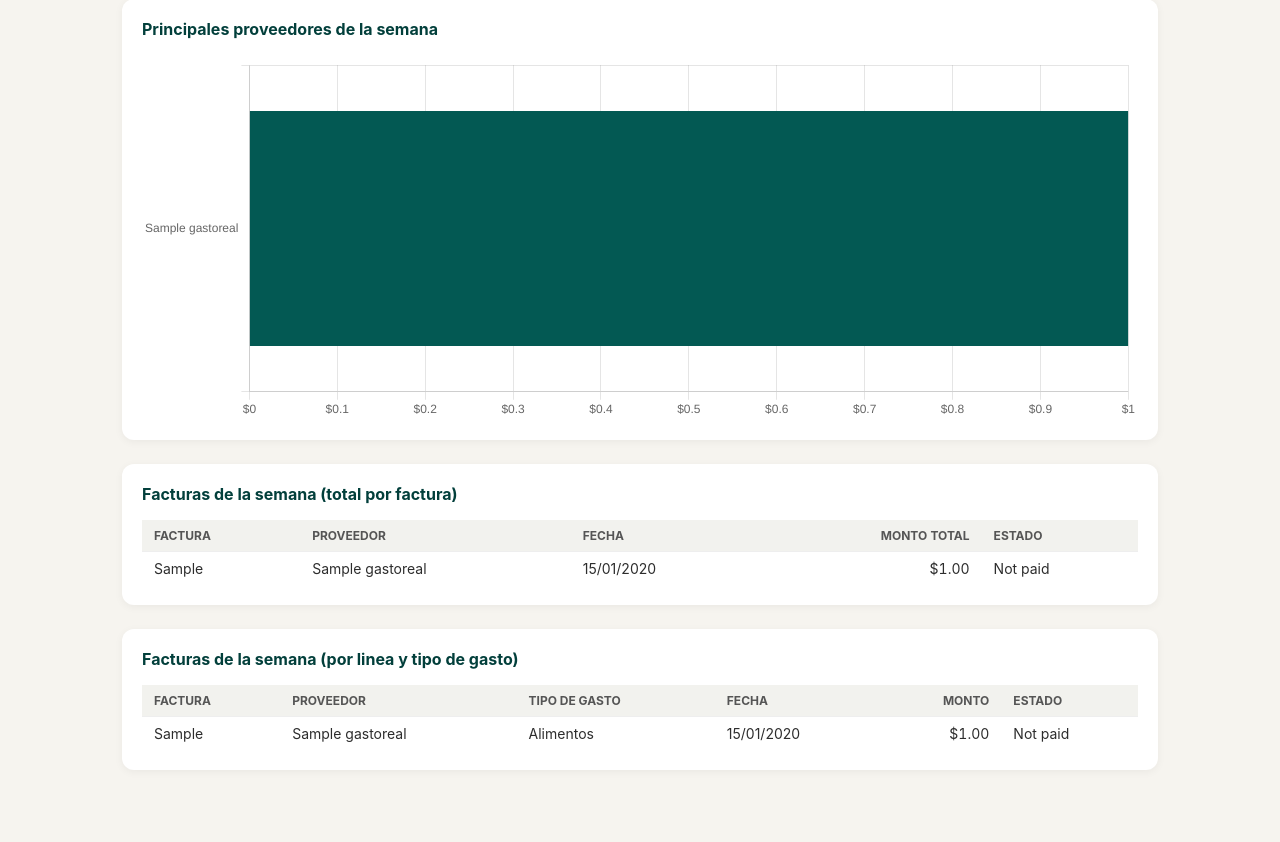
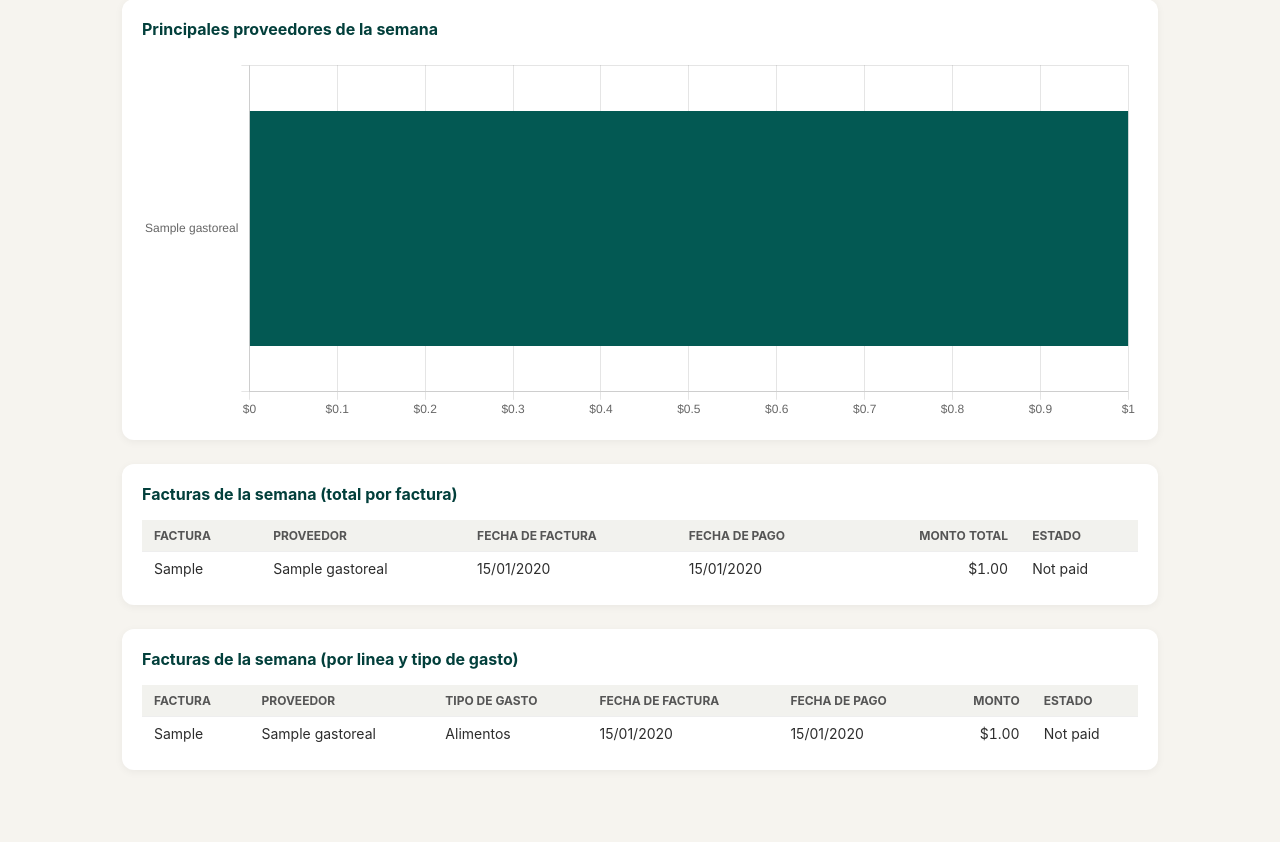
Before and after one commit to javierviniegra/presupuestos_semanales_AP_FAR, a Django app: page /dashboard/detalle/1/2020-01-15/ in a window 1280 px wide. Shown: the part 730-1572 px from the top of the page. Run offline with Django 4.2, Linux system fonts and the light colour scheme; a user stored in the database is signed in; data comes from the database, SQL or seed files in the repository; tables that the repository leaves empty hold one stand-in row (values such as "Sample post").

Commit message:
fix(detalle_semana): show fecha de pago alongside fecha de factura
The week-detail invoice tables only showed fecha_factura under a
generic "Fecha" header, but semana is grouped by fecha_pago - so a bill
invoiced weeks earlier and paid within this week correctly showed up
here, but looked like a bug (an "August" invoice inside the "week of
Aug 31" detail). Both dates are now shown, clearly labeled, so the
reason is visible at a glance instead of looking like a date-boundary
bug. Verified live: BILL/2026/07/0271 (invoiced 31/07) correctly shows
fecha_pago 04/09, inside the 31/08-06/09 week.

Co-Authored-By: Claude Sonnet 5 <noreply@anthropic.com>

```diff
--- a/presupuestos/templates/presupuestos/detalle_semana.html
+++ b/presupuestos/templates/presupuestos/detalle_semana.html
@@ -113,7 +113,7 @@
     <table>
       <thead>
         <tr>
-          <th>Factura</th><th>Proveedor</th><th>Fecha</th>
+          <th>Factura</th><th>Proveedor</th><th>Fecha de factura</th><th>Fecha de pago</th>
           <th class="num">Monto total</th><th>Estado</th>
         </tr>
       </thead>
@@ -123,6 +123,7 @@
           <td>{{ f.factura_numero }}</td>
           <td>{{ f.proveedor_nombre }}</td>
           <td>{{ f.fecha_factura|date:"d/m/Y" }}</td>
+          <td>{{ f.fecha_pago|date:"d/m/Y"|default:"-" }}</td>
           <td class="num">${{ f.total|floatformat:2|intcomma }}</td>
           <td>{{ f.estado_display }}</td>
         </tr>
@@ -140,7 +141,7 @@
     <table>
       <thead>
         <tr>
-          <th>Factura</th><th>Proveedor</th><th>Tipo de gasto</th><th>Fecha</th>
+          <th>Factura</th><th>Proveedor</th><th>Tipo de gasto</th><th>Fecha de factura</th><th>Fecha de pago</th>
           <th class="num">Monto</th><th>Estado</th>
         </tr>
       </thead>
@@ -151,6 +152,7 @@
           <td>{{ f.proveedor_nombre }}</td>
           <td>{{ f.tipo_gasto.nombre|default:"Sin clasificar" }}</td>
           <td>{{ f.fecha_factura|date:"d/m/Y" }}</td>
+          <td>{{ f.fecha_pago|date:"d/m/Y"|default:"-" }}</td>
           <td class="num">${{ f.monto|floatformat:2|intcomma }}</td>
           <td>{{ f.get_payment_state_display }}</td>
         </tr>
--- a/presupuestos/views.py
+++ b/presupuestos/views.py
@@ -727,7 +727,7 @@ def detalle_semana(request, sucursal_id, semana):
     estados_pago = dict(GastoReal.PAYMENT_STATE_CHOICES)
     facturas_resumen = [
         {**f, "estado_display": estados_pago.get(f["payment_state"], f["payment_state"])}
-        for f in gastos.values("factura_numero", "proveedor_nombre", "fecha_factura", "payment_state")
+        for f in gastos.values("factura_numero", "proveedor_nombre", "fecha_factura", "fecha_pago", "payment_state")
         .annotate(total=Sum("monto"))
         .order_by("-total")
     ]
```
